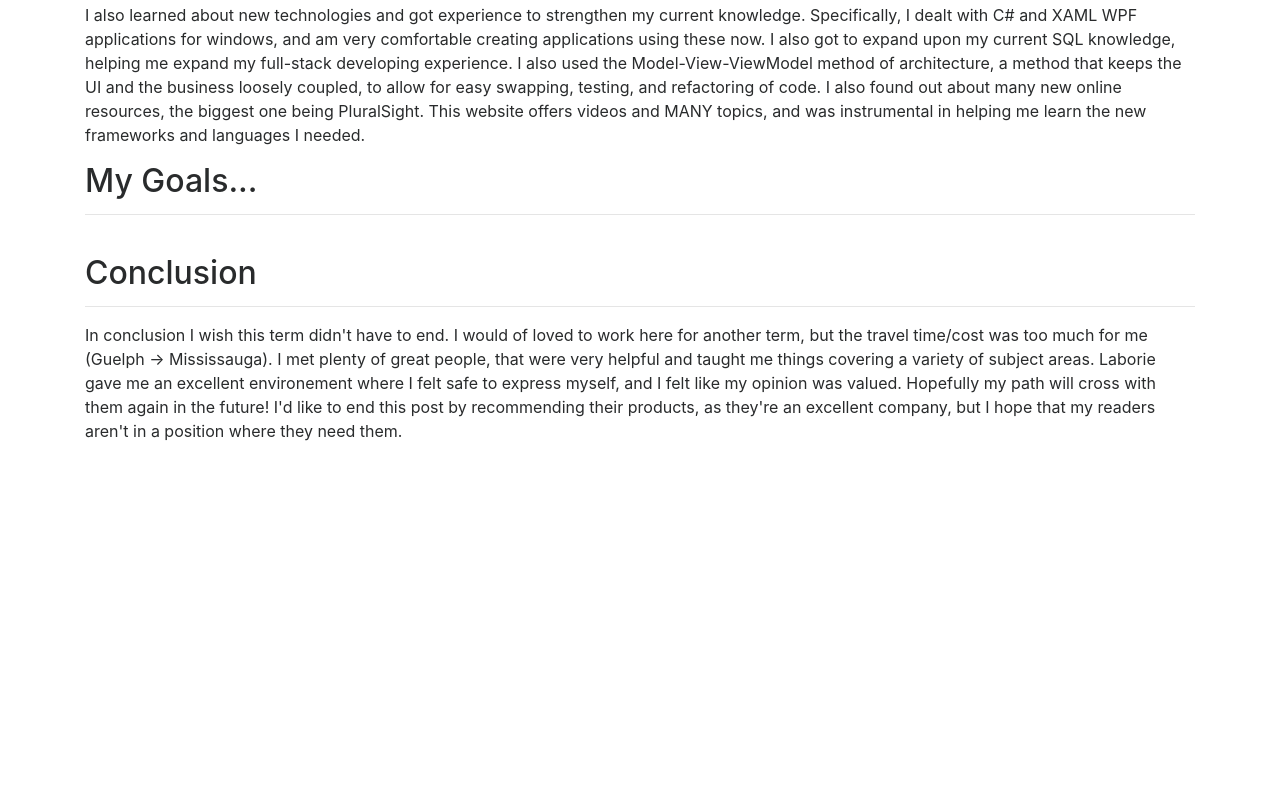
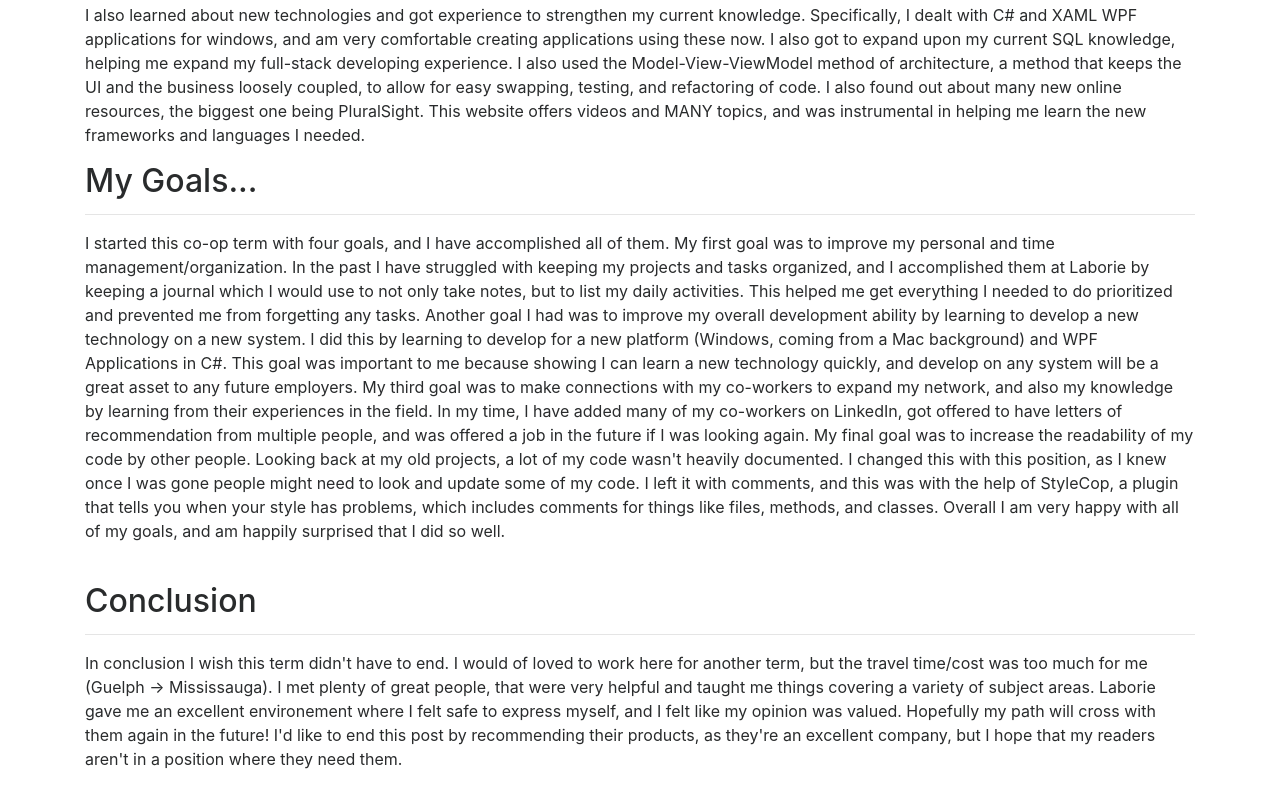
Before and after one commit to nesbittryan/nesbittryan.github.io, a plain HTML site: page laborie.html in a window 1280 px wide. Shown: the part 920-1727 px from the top of the page. Before the commit the page ends 1403 px from the top, so only its background shows below. Drawn offline with nearby package versions, Linux system fonts and the light colour scheme; a script that the page names is missing; some icons are missing.

Commit message:
all goals added

```diff
--- a/laborie.html
+++ b/laborie.html
@@ -76,7 +76,16 @@
                         This website offers videos and MANY topics, and was instrumental in helping me learn the new frameworks and languages I needed.
                     <br>
                     <h2><span class="glyphicon glyphicon-envelope"></span>My Goals...</h2><hr>
-                    <p class="hmt" style="text-align:left;">
+                    <p class="hmt" style="text-align:left;">I started this co-op term with four goals, and I have accomplished all of them. My first goal was to improve my personal and time
+                        management/organization. In the past I have struggled with keeping my projects and tasks organized, and I accomplished them at Laborie by keeping a journal which I would
+                        use to not only take notes, but to list my daily activities. This helped me get everything I needed to do prioritized and prevented me from forgetting any tasks. Another goal
+                        I had was to improve my overall development ability by learning to develop a new technology on a new system. I did this by learning to develop for a new platform (Windows, coming
+                        from a Mac background) and WPF Applications in C#. This goal was important to me because showing I can learn a new technology quickly, and develop on any system will be a great
+                        asset to any future employers. My third goal was to make connections with my co-workers to expand my network, and also my knowledge by learning from their experiences in the field.
+                        In my time, I have added many of my co-workers on LinkedIn, got offered to have letters of recommendation from multiple people, and was offered a job in the future if I was looking again.
+                        My final goal was to increase the readability of my code by other people. Looking back at my old projects, a lot of my code wasn't heavily documented. I changed this with this position,
+                        as I knew once I was gone people might need to look and update some of my code. I left it with comments, and this was with the help of StyleCop, a plugin that tells you when your
+                        style has problems, which includes comments for things like files, methods, and classes. Overall I am very happy with all of my goals, and am happily surprised that I did so well.
                     </p>
                     <br><h2><span class="glyphicon glyphicon-envelope"></span>Conclusion</h2><hr>
                     <p class="hmt" style="text-align:left;">In conclusion I wish this term didn't have to end. I would of loved to work here for another term, but the travel time/cost
```
